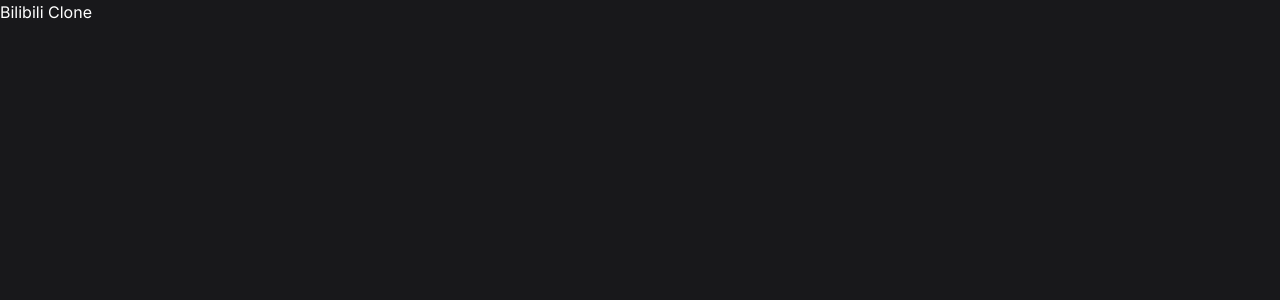
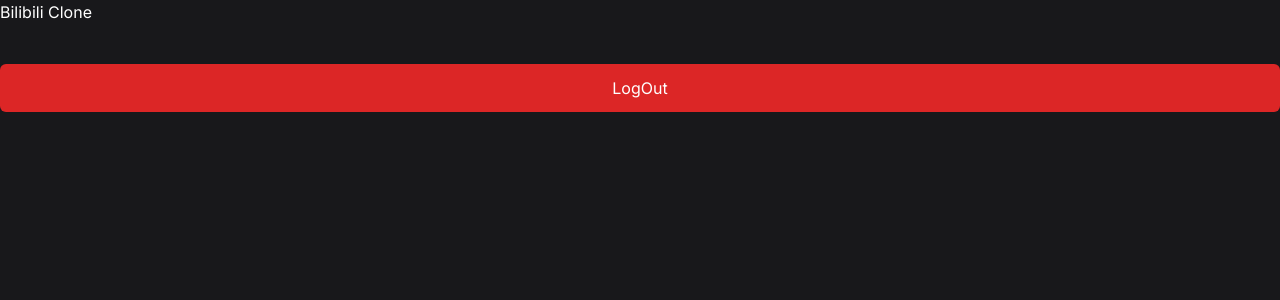
Before and after one commit to Zionye/next-netflix, a Next.js app: page / in a window 1280 px wide. Shown: the top 300 px of the page. Built offline with nearby package versions, Linux system fonts and the light colour scheme.

Commit message:
fix: add LogOut

```diff
--- a/src/app/page.tsx
+++ b/src/app/page.tsx
@@ -1,5 +1,23 @@
+"use client"
+import { signOut } from "next-auth/react"
+import { useRouter } from "next/navigation";
+
 export default function Home() {
+  const router = useRouter()
+
   return (
-    <main className="text-white">Bilibili Clone</main>
+    <main className="text-white">
+      Bilibili Clone
+
+      <button onClick={()=>
+        signOut({ redirect: false }).then(() => {
+          router.push("/auth"); // Redirect to the home page after signing out
+        })
+      } className="bg-red-600 py-3 text-white rounded-md w-full mt-10 hover:bg-red-700 transition" >
+        LogOut
+      </button>
+
+    </main>
+
   )
 }
--- a/src/app/profiles/page.tsx
+++ b/src/app/profiles/page.tsx
@@ -1,8 +1,22 @@
+"use client"
+import { signOut } from "next-auth/react"
+import { useRouter } from "next/navigation";
 
 
 const Profiles = () => {
+  const router = useRouter()
   return (
-    <div>profiles page</div>
+    <div>
+      profiles page
+
+      <button onClick={()=>
+        signOut({ redirect: false }).then(() => {
+          router.push("/auth"); // Redirect to the home page after signing out
+        })
+      } className="bg-red-600 py-3 text-white rounded-md w-full mt-10 hover:bg-red-700 transition" >
+        LogOut
+      </button>
+    </div>
   )
 }
 
```
